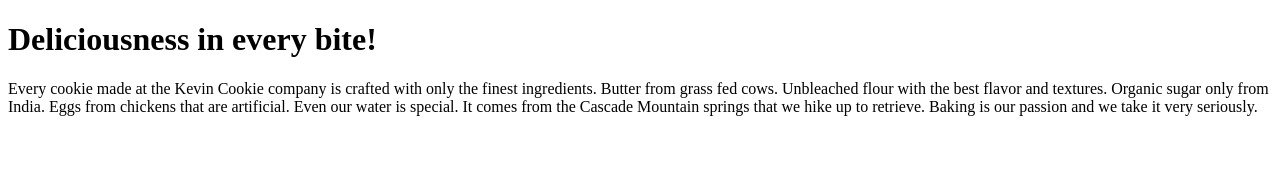
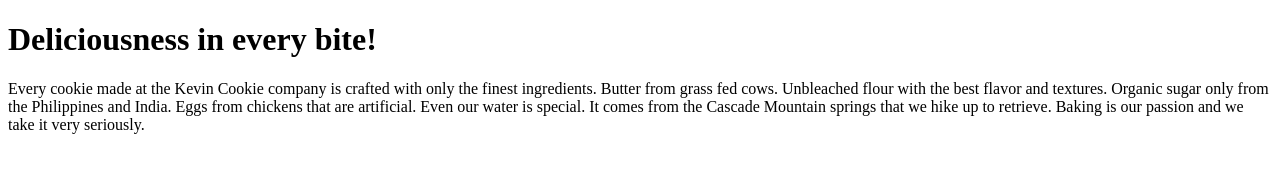
Before and after one commit to Nimbus23/CookieCompany, a plain HTML site: page index.htm in a window 1280 px wide. Drawn offline with Linux system fonts and the light colour scheme.

Commit message:
Add a new sugar distributor
The Philippines was add as a new sugar distributor

```diff
--- a/index.htm
+++ b/index.htm
@@ -6,7 +6,7 @@
 <p>Every cookie made at the Kevin Cookie company is crafted with only the finest ingredients.
 Butter from grass fed cows.
 Unbleached flour with the best flavor and textures.
-Organic sugar only from India.
+Organic sugar only from the Philippines and India.
 Eggs from chickens that are artificial.
 Even our water is special.
 It comes from the Cascade Mountain springs that we hike up to retrieve.
```
